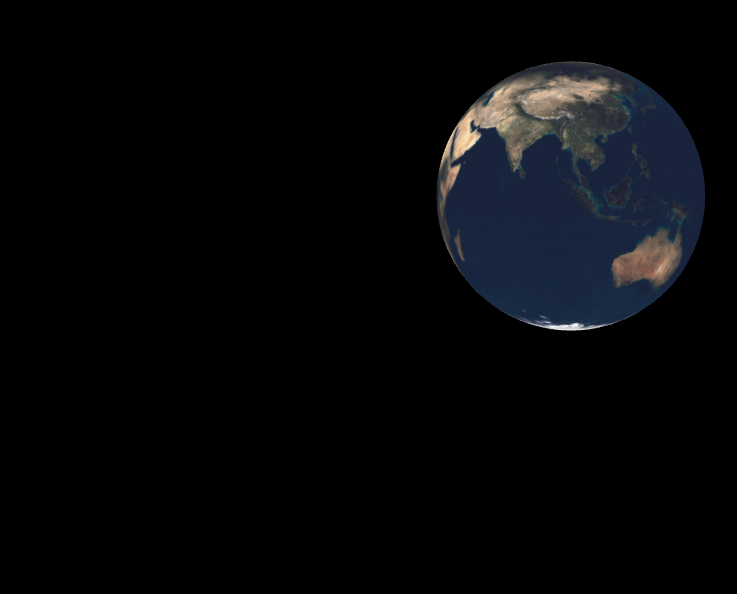
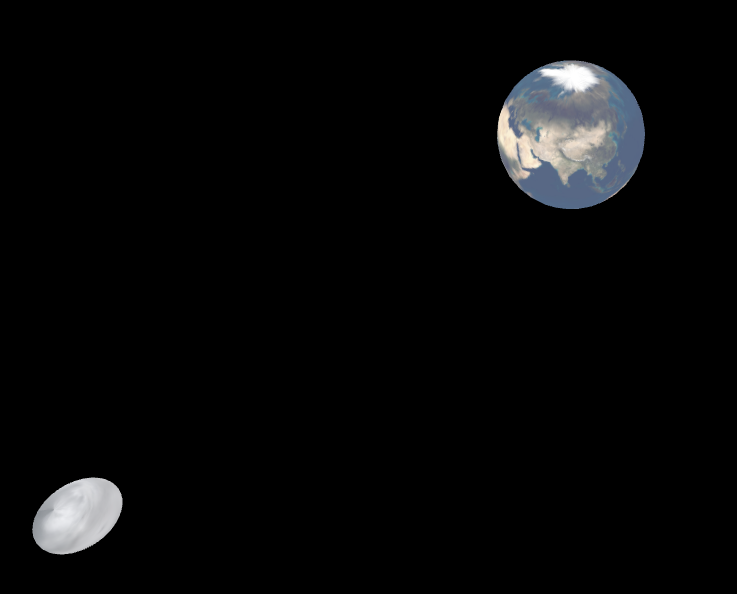
Before and after one commit to amalik15/ThreeJS-Test, a website: page index.html in a window 1280 px wide. Shown: the part 204-798 px from the top of the page, without its empty margins (69-806 px from the left). Drawn offline with nearby package versions, Linux system fonts and the light colour scheme.

Commit message:
added an orbiting moon

```diff
--- a/index.html
+++ b/index.html
@@ -16,7 +16,7 @@
         </style>
     </head>
     <body>
-        <script src="https://cdnjs.cloudflare.com/ajax/libs/three.js/104/three.js"></script>
+        <script src="node_modules/three/build/three.js"></script>
         <script src="main.js"></script>
     </body>
 </html>
--- a/main.js
+++ b/main.js
@@ -1,4 +1,4 @@
-let scene, camera, renderer, sphere;
+let scene, camera, renderer, earth, moon;
 
 function init() {
     scene = new THREE.Scene();
@@ -6,31 +6,45 @@ function init() {
         75,
         window.innerWidth / window.innerHeight,
         0.1,
-        1000
+        5000
     );
 
-    renderer = new THREE.WebGLRenderer({ antialias: true });
+    camera.position.z = 2000;
+    camera.position.y = 2000;
+    camera.rotation.x = -0.9;
 
-    renderer.setSize(window.innerWidth, window.innerHeight);
-
-    document.body.appendChild(renderer.domElement);
-
-    const geometry = new THREE.SphereGeometry(5, 32, 32);
-    const texture = new THREE.TextureLoader().load(
+    //earth
+    const earth_texture = new THREE.TextureLoader().load(
         "textures/earth_atmos_2048.jpg"
     );
-    const material = new THREE.MeshBasicMaterial({ map: texture });
-    sphere = new THREE.Mesh(geometry, material);
-    scene.add(sphere);
+    const earth_material = new THREE.MeshBasicMaterial({ map: earth_texture });
+    const earth_geometry = new THREE.SphereGeometry(395, 32, 32);
+    earth = new THREE.Mesh(earth_geometry, earth_material);
 
-    camera.position.z = 20;
+    //moon
+    const moon_texture = new THREE.TextureLoader().load("textures/ny.jpg");
+    const moon_material = new THREE.MeshBasicMaterial({ map: moon_texture });
+    const moon_geometry = new THREE.SphereGeometry(108, 32, 32);
+    moon = new THREE.Mesh(moon_geometry, moon_material);
+    moon.position.x = 2389;
+
+    scene.add(moon);
+    scene.add(earth);
+    renderer = new THREE.WebGLRenderer({ antialias: true });
+    renderer.setSize(window.innerWidth, window.innerHeight);
+    document.body.appendChild(renderer.domElement);
 }
 
 function animate() {
     requestAnimationFrame(animate);
 
-    //sphere.rotation.x += 0.01;
-    sphere.rotation.y += 0.01;
+    timestamp = Date.now() * 0.0001;
+    var orbit = 2389;
+    var speed = 10;
+    moon.position.x = Math.cos(timestamp * speed) * orbit;
+    moon.position.z = Math.sin(timestamp * speed) * orbit;
+
+    earth.rotation.y += -0.01;
     renderer.render(scene, camera);
 }
 
```
Also changed, not shown: package.json (added, +19 -0 lines).
